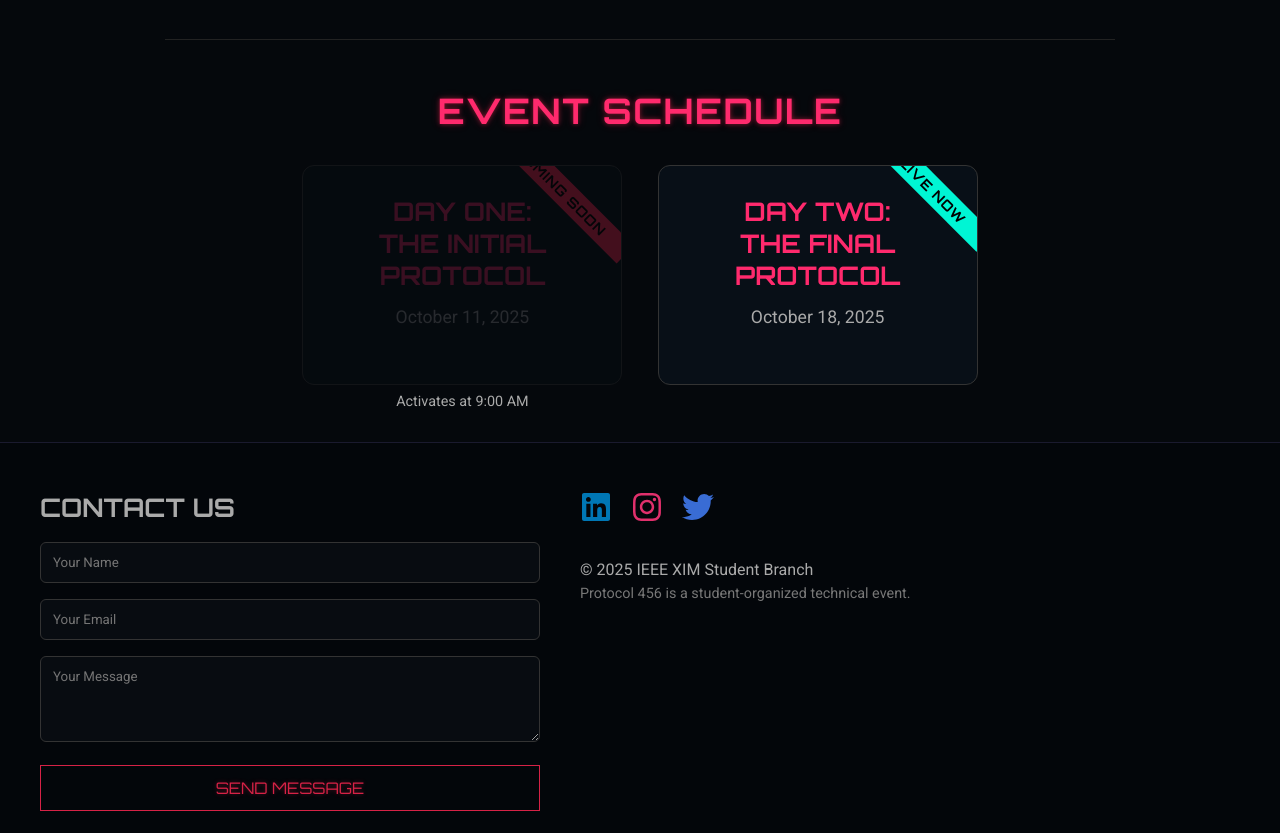
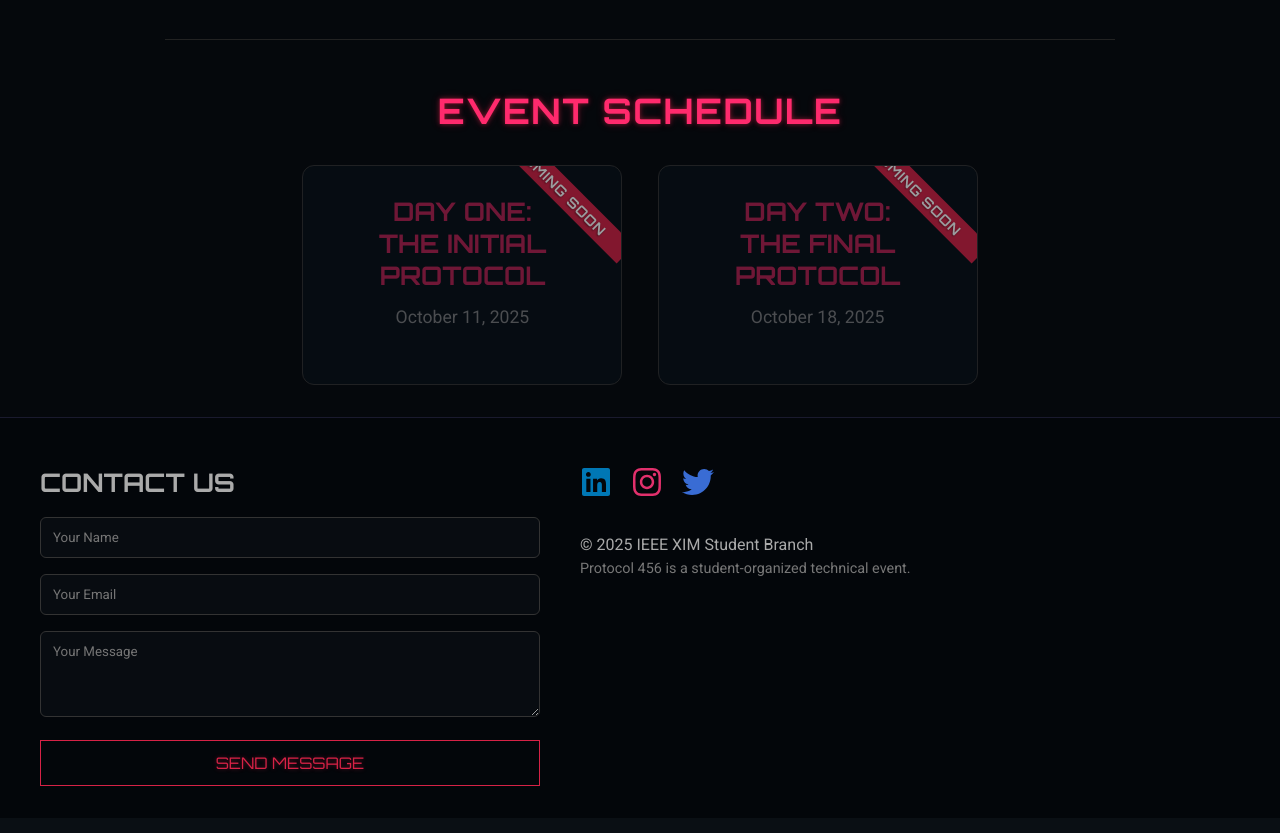
Before and after one commit to darknight08zz/protocol456, a React (Create React App) app: page / in a window 1280 px wide. Shown: the part 1156-1989 px from the top of the page. Built offline with nearby package versions, Linux system fonts and the light colour scheme.

Commit message:
Updated code with new modifications

```diff
--- a/src/components/EventCard.jsx
+++ b/src/components/EventCard.jsx
@@ -3,6 +3,17 @@ import React from 'react';
 import { Link } from 'react-router-dom';
 
 export default function EventCard({ day, title, link, isLive = false, isEnded = false }) {
+  let badgeText = 'COMING SOON';
+  let badgeColor = 'var(--neon-red)';
+
+  if (isLive) {
+    badgeText = 'LIVE NOW';
+    badgeColor = 'var(--neon-teal)';
+  } else if (isEnded) {
+    badgeText = 'EVENT ENDED';
+    badgeColor = '#555'; // dark gray for ended events
+  }
+
   const cardContent = (
     <div
       style={{
@@ -18,7 +29,7 @@ export default function EventCard({ day, title, link, isLive = false, isEnded =
         transition: 'opacity 0.3s',
         minWidth: '320px',
         minHeight: '220px',
-        pointerEvents: isLive ? 'auto' : 'none'
+        pointerEvents: isLive ? 'auto' : 'none',
       }}
     >
       <div
@@ -26,17 +37,18 @@ export default function EventCard({ day, title, link, isLive = false, isEnded =
           position: 'absolute',
           top: '12px',
           right: '-30px',
-          backgroundColor: isLive ? 'var(--neon-teal)' : (isEnded ? '#666' : 'var(--neon-red)'),
-          color: 'black',
+          backgroundColor: badgeColor,
+          color: 'white',
           padding: '4px 30px',
           transform: 'rotate(45deg)',
           fontSize: '0.85rem',
           fontWeight: 'bold',
           fontFamily: "'Orbitron', sans-serif",
-          letterSpacing: '1px'
+          letterSpacing: '1px',
+          textShadow: '0 1px 2px rgba(0,0,0,0.5)',
         }}
       >
-        {isLive ? 'LIVE NOW' : (isEnded ? 'EVENT ENDED' : 'COMING SOON')}
+        {badgeText}
       </div>
 
       <h3
@@ -45,7 +57,7 @@ export default function EventCard({ day, title, link, isLive = false, isEnded =
           fontSize: '1.6rem',
           marginBottom: '1rem',
           fontFamily: "'Orbitron', sans-serif",
-          opacity: isLive ? 1 : 0.7
+          opacity: isLive ? 1 : 0.7,
         }}
       >
         {title}
--- a/src/components/Hero.jsx
+++ b/src/components/Hero.jsx
@@ -5,7 +5,7 @@ import EventCard from './EventCard';
 export default function Hero() {
   // ====== 🛠 MANUAL OVERRIDE FOR DEVELOPMENT ====
   const DAY_ONE_LIVE_OVERRIDE = false;
-  const DAY_TWO_LIVE_OVERRIDE = true;
+  const DAY_TWO_LIVE_OVERRIDE = false;
   // ================================================
 
   const REGISTRATION_DEADLINE = "2025-10-10T23:59:59";
@@ -23,7 +23,7 @@ export default function Hero() {
   const [isDayTwoLive, setIsDayTwoLive] = useState(false);
 
   const DAY_ONE_DATE = "2025-10-10";
-  const DAY_TWO_DATE = "2025-10-18";
+  const DAY_TWO_DATE = "2025-10-17";
   const DAY_ONE_ACTIVATION_TIME = "2025-10-11T09:00:00";
 
   const checkLiveStatus = useCallback(() => {
@@ -78,7 +78,6 @@ export default function Hero() {
     return () => clearInterval(timer);
   }, [REGISTRATION_DEADLINE, checkLiveStatus]);
 
-
   // 🔐 Password-protected navigation for Day One
   const handleDayOneClick = (e) => {
     e.preventDefault();
@@ -129,8 +128,6 @@ export default function Hero() {
         position: 'relative'
       }}
     >
-
-
       <p
         style={{
           fontSize: '1.8rem',
@@ -216,7 +213,6 @@ export default function Hero() {
               flexWrap: 'wrap',
               fontFamily: "'Orbitron', sans-serif",
               letterSpacing: '1.5px',
-              transition: 'font-size 0.3s ease',
               color: '#FF2A6D',
               textShadow: '0 0 4px rgba(214, 34, 70, 0.5), 0 0 8px rgba(214, 34, 70, 0.3)'
             }}
@@ -263,7 +259,6 @@ export default function Hero() {
         </div>
       ) : (
         <div style={{ width: '100%', maxWidth: '800px' }}>
-          {/* SEASON 2 COMING SOON SECTION */}
           <div
             style={{
               padding: '2.5rem 1.5rem',
@@ -280,7 +275,7 @@ export default function Hero() {
               className="neon-text"
               style={{
                 fontSize: '2.8rem',
-                fontFamily: "'Orbitron', sans-serif",
+                fontFamily: "'Orbitron', sans-serif'",
                 marginBottom: '1rem',
                 color: '#FF2A6D',
                 textShadow: '0 0 8px rgba(255, 42, 109, 0.7)',
@@ -292,7 +287,7 @@ export default function Hero() {
             <div
               style={{
                 fontSize: '1.8rem',
-                fontFamily: "'Orbitron', sans-serif",
+                fontFamily: "'Orbitron', sans-serif'",
                 color: '#FF2A6D',
                 textShadow: '0 0 6px rgba(255, 42, 109, 0.5)',
                 letterSpacing: '3px'
@@ -339,9 +334,8 @@ export default function Hero() {
           style={{
             fontSize: '2.2rem',
             marginBottom: '2rem',
-            fontFamily: "'Orbitron', sans-serif",
+            fontFamily: "'Orbitron', sans-serif'",
             letterSpacing: '1.5px',
-            transition: 'font-size 0.3s ease',
             color: '#FF2A6D',
             textShadow: '0 0 4px rgba(214, 34, 70, 0.5), 0 0 8px rgba(214, 34, 70, 0.3)'
           }}
@@ -358,15 +352,10 @@ export default function Hero() {
             color: '#FF2A6D',
           }}
         >
+          {/* Day One */}
           <div style={{ width: '320px' }}>
-            <div
-              onClick={isDayOneLive ? handleDayOneClick : undefined}
-              style={{
-                cursor: isDayOneLive ? 'pointer' : 'not-allowed',
-                opacity: isDayOneLive ? 1 : 0.5,
-                pointerEvents: isDayOneLive ? 'auto' : 'none'
-              }}
-            >
+            {isDayOneLive ? (
+              <div onClick={handleDayOneClick} style={{ cursor: 'pointer' }}>
                 <EventCard
                   day="October 11, 2025"
                   title={
@@ -377,29 +366,29 @@ export default function Hero() {
                     </>
                   }
                   link="#"
-                isLive={isDayOneLive}
+                  isLive={true}
+                  isEnded={false}
+                />
+              </div>
+            ) : (
+              <EventCard
+                day="October 11, 2025"
+                title={
+                  <>
+                    <span>DAY ONE:</span>
+                    <br />
+                    THE INITIAL PROTOCOL
+                  </>
+                }
+                link="#"
+                isLive={false}
                 isEnded={isDayOneEnded()}
               />
-            </div>
-            {!isDayOneLive && !isDayOneEnded() && (
-              <p style={{ color: '#aaa', fontSize: '0.9rem', marginTop: '0.5rem' }}>
-                {new Date() < new Date(DAY_ONE_ACTIVATION_TIME) ? "Activates at 9:00 AM" : "Coming soon"}
-              </p>
             )}
           </div>
 
+          {/* Day Two */}
           <div style={{ width: '320px' }}>
-            <a
-              href={isDayTwoLive ? "/day2" : "#"}
-              style={{
-                textDecoration: 'none',
-                cursor: isDayTwoLive ? 'pointer' : 'not-allowed',
-                opacity: isDayTwoLive ? 1 : 0.5,
-                pointerEvents: isDayTwoLive ? 'auto' : 'none',
-                display: 'block',
-                color: '#FF2A6D',
-              }}
-            >
             <EventCard
               day="October 18, 2025"
               title={
@@ -409,11 +398,10 @@ export default function Hero() {
                   THE FINAL PROTOCOL
                 </>
               }
-                link={isDayTwoLive ? "/day2" : "#"}
+              link="/day2"
               isLive={isDayTwoLive}
               isEnded={isDayTwoEnded()}
             />
-            </a>
           </div>
         </div>
       </div>
```
Lines whose indentation alone changed are shown as unchanged.
